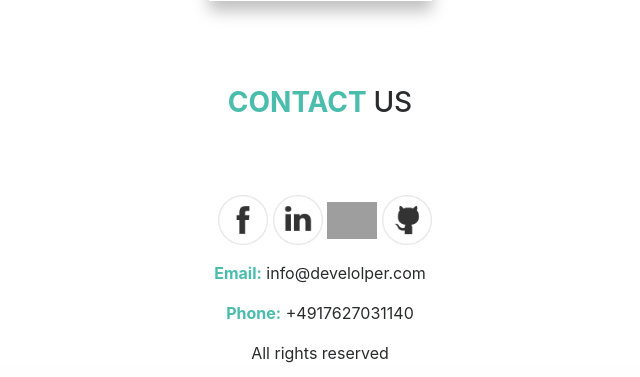
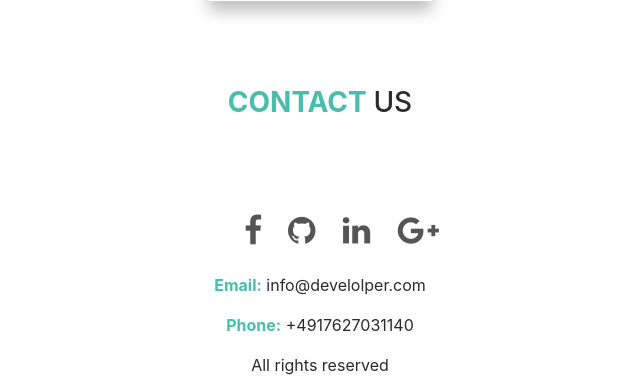
Before and after one commit to Develolper/develolper, a PHP site: page / in a window 1280 px wide. Shown: the part 3394-3771 px from the top of the page, without its empty margins (320-960 px from the left). Run offline with PHP 8.4, Linux system fonts and the light colour scheme; some libraries are stand-ins or nearby versions; grey boxes are pictures that could not be loaded.

Commit message:
hover over social media icons added. fixes #11

```diff
--- a/css/style.css
+++ b/css/style.css
@@ -1,3 +1,6 @@
+@import url(http://fonts.googleapis.com/css?family=Lato);
+@import url(https://cdnjs.cloudflare.com/ajax/libs/font-awesome/4.6.3/css/font-awesome.css);
+
 body {
     padding: 0;
     display: grid;
@@ -148,6 +151,71 @@ img.icon {
 h3 strong {
     color: #4abdac;
 }
+
+
+
+/*bouncing down arrow*/
+
+.arrow {
+  position: fixed;
+  bottom: 0;
+  left: 50%;
+  margin-left:-20px;
+}
+
+.bounce {
+    -webkit-animation-name: bounce;
+	-moz-animation-name: bounce;
+	-o-animation-name: bounce;
+	animation-name: bounce;
+}
+.animated{
+    -webkit-animation-fill-mode:both;
+    -moz-animation-fill-mode:both;
+    -ms-animation-fill-mode:both;
+    -o-animation-fill-mode:both;
+
+            animation-iteration-count: infinite;
+       -moz-animation-iteration-count: infinite;
+    -webkit-animation-iteration-count: infinite;
+
+    animation-fill-mode:both;
+    -webkit-animation-duration:2s;
+    -moz-animation-duration:2s;
+    -ms-animation-duration:2s;
+    -o-animation-duration:2s;
+    animation-duration:2s;
+}
+
+
+@-webkit-keyframes bounce {
+	0%, 20%, 50%, 80%, 100% {-webkit-transform: translateY(0);}	40% {-webkit-transform: translateY(-30px);}
+	60% {-webkit-transform: translateY(-15px);}
+}
+
+@-moz-keyframes bounce {
+	0%, 20%, 50%, 80%, 100% {-moz-transform: translateY(0);}
+	40% {-moz-transform: translateY(-30px);}
+	60% {-moz-transform: translateY(-15px);}
+}
+
+@-o-keyframes bounce {
+	0%, 20%, 50%, 80%, 100% {-o-transform: translateY(0);}
+	40% {-o-transform: translateY(-30px);}
+	60% {-o-transform: translateY(-15px);}
+}
+@keyframes bounce {
+	0%, 20%, 50%, 80%, 100% {transform: translateY(0);}
+	40% {transform: translateY(-30px);}
+	60% {transform: translateY(-15px);}
+}
+
+
+
+/*bouncing down arrow*/
+
+
+
 
 
 /*space between head and headline*/
@@ -370,107 +438,110 @@ footer strong {
 
 
 
-.social_media_icons {
-    margin-left: -30px;
+
+/*social media icons*/
+.social-icon {
+    color: #555;
+    font-size: 2em;
+}
+ul.social-icons {
+    margin-top: 10px;
+    background-color: #fff;
+    list-style: none;
+}
+.social-icons li {
+    vertical-align: top;
+    display: inline;
+    height: 100px;
+}
+.social-icons a {
+    color: #555;
+    text-decoration: none;
+}
+.fa-facebook {
+    padding:10px 14px;
+    padding:10px 12px;
+    -o-transition:.5s;
+    -ms-transition:.5s;
+    -moz-transition:.5s;
+    -webkit-transition:.5s;
+    transition: .5s;
+}
+.fa-facebook:hover {
+    background-color: #3d5b99;
+    color: #fff;
+}
+.fa-twitter {
+    padding:10px 12px;
+    -o-transition:.5s;
+    -ms-transition:.5s;
+    -moz-transition:.5s;
+    -webkit-transition:.5s;
+    transition: .5s;
+}
+.fa-twitter:hover {
+    background-color: #00aced;
+    color: #fff;
+}
+.fa-rss {
+    padding:10px 14px;
+    -o-transition:.5s;
+    -ms-transition:.5s;
+    -moz-transition:.5s;
+    -webkit-transition:.5s;
+    transition: .5s;
+}
+.fa-rss:hover {
+    background-color: #eb8231;
+    color: #fff;
+}
+.fa-youtube {
+    padding:10px 14px;
+    -o-transition:.5s;
+    -ms-transition:.5s;
+    -moz-transition:.5s;
+    -webkit-transition:.5s;
+    transition: .5s;
+}
+.fa-youtube:hover {
+    background-color: #e64a41;
+    color: #fff;
+}
+.fa-linkedin {
+    padding:10px 14px;
+    -o-transition:.5s;
+    -ms-transition:.5s;
+    -moz-transition:.5s;
+    -webkit-transition:.5s;
+    transition: .5s;
+}
+.fa-linkedin:hover {
+    background-color: #0073a4;
+    color: #fff;
+}
+.fa-google-plus {
+    padding:10px 9px;
+    -o-transition:.5s;
+    -ms-transition:.5s;
+    -moz-transition:.5s;
+    -webkit-transition:.5s;
+    transition: .5s;
+}
+.fa-google-plus:hover {
+    background-color: #e25714;
+    color: #fff;
 }
 
 
-.social_media_icons li {
-    margin: 0;
-    padding: 0;
-    display: inline;
+.fa-github {
+    padding:10px 9px;
+    -o-transition:.5s;
+    -ms-transition:.5s;
+    -moz-transition:.5s;
+    -webkit-transition:.5s;
+    transition: .5s;
 }
-
-.social_media_icons a {
-    text-decoration: none;
+.fa-github:hover {
+    background-color: #32C955;
+    color: #fff;
 }
-
-.sm_icon {
-    width: 50px;
-}
-
-
-
-
-
-
-
-
-
-
-
-
-
-
-
-
-
-
-
-
-
-
-
-
-
-
-
-
-
-
-
-
-
-
-.arrow {
-  position: fixed;
-  bottom: 0;
-  left: 50%;
-  margin-left:-20px;
-}
-
-.bounce {
-	-webkit-animation-name: bounce;
-	-moz-animation-name: bounce;
-	-o-animation-name: bounce;
-	animation-name: bounce;
-}
-.animated{-webkit-animation-fill-mode:both;
--moz-animation-fill-mode:both;
--ms-animation-fill-mode:both;
--o-animation-fill-mode:both;
-
-            animation-iteration-count: infinite;
-       -moz-animation-iteration-count: infinite;
-    -webkit-animation-iteration-count: infinite;
-
-animation-fill-mode:both;
--webkit-animation-duration:2s;
--moz-animation-duration:2s;
--ms-animation-duration:2s;
--o-animation-duration:2s;
-animation-duration:2s;
-}
-
-
-@-webkit-keyframes bounce {
-	0%, 20%, 50%, 80%, 100% {-webkit-transform: translateY(0);}	40% {-webkit-transform: translateY(-30px);}
-	60% {-webkit-transform: translateY(-15px);}
-}
-
-@-moz-keyframes bounce {
-	0%, 20%, 50%, 80%, 100% {-moz-transform: translateY(0);}
-	40% {-moz-transform: translateY(-30px);}
-	60% {-moz-transform: translateY(-15px);}
-}
-
-@-o-keyframes bounce {
-	0%, 20%, 50%, 80%, 100% {-o-transform: translateY(0);}
-	40% {-o-transform: translateY(-30px);}
-	60% {-o-transform: translateY(-15px);}
-}
-@keyframes bounce {
-	0%, 20%, 50%, 80%, 100% {transform: translateY(0);}
-	40% {transform: translateY(-30px);}
-	60% {transform: translateY(-15px);}
-}
--- a/index.html
+++ b/index.html
@@ -381,7 +381,7 @@
         <div class="text-center">
 
 
-            <ul class="social_media_icons">
+            <!-- <ul class="social_media_icons">
                 <li>
                     <a href="https://www.facebook.com/develolper">
                         <img src="images/social-media-icons/fb.png" class="sm_icon"/>
@@ -402,6 +402,21 @@
                         <img src="images/social-media-icons/github.png" class="sm_icon"/>
                     </a>
                 </li>
+            </ul> -->
+
+
+
+
+
+
+            <ul class="social-icons">
+                <li><a href="https://www.facebook.com/develolper" class="social-icon"> <i class="fa fa-facebook"></i></a></li>
+                <li><a href="https://www.github.com/develolper" class="social-icon"> <i class="fa fa-github"></i></a></li>
+                <li><a href="https://www.linkedin.com/develolper" class="social-icon"> <i class="fa fa-linkedin"></i></a></li>
+                <li><a href="https://plus.google.com/develolper" class="social-icon"> <i class="fa fa-google-plus"></i></a></li>
+                <!-- <li><a href="" class="social-icon"> <i class="fa fa-twitter"></i></a></li> -->
+                <!-- <li><a href="" class="social-icon"> <i class="fa fa-rss"></i></a></li> -->
+                <!-- <li><a href="" class="social-icon"> <i class="fa fa-youtube"></i></a></li> -->
             </ul>
 
             <p><strong>Email:</strong> info@develolper.com</p>
```
